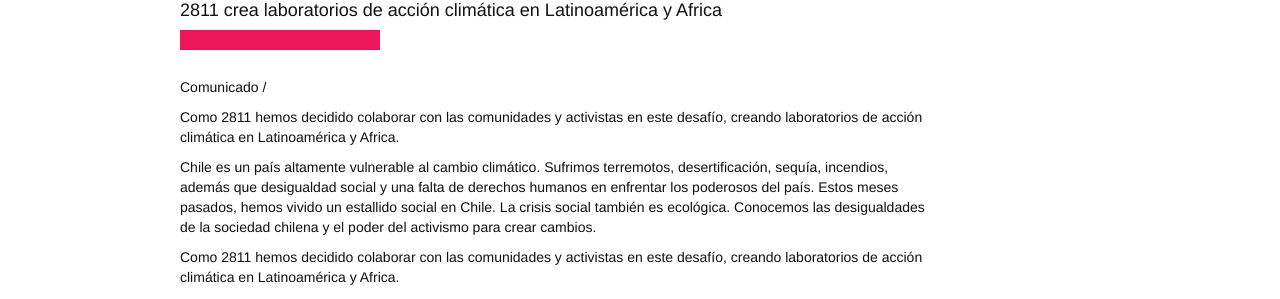
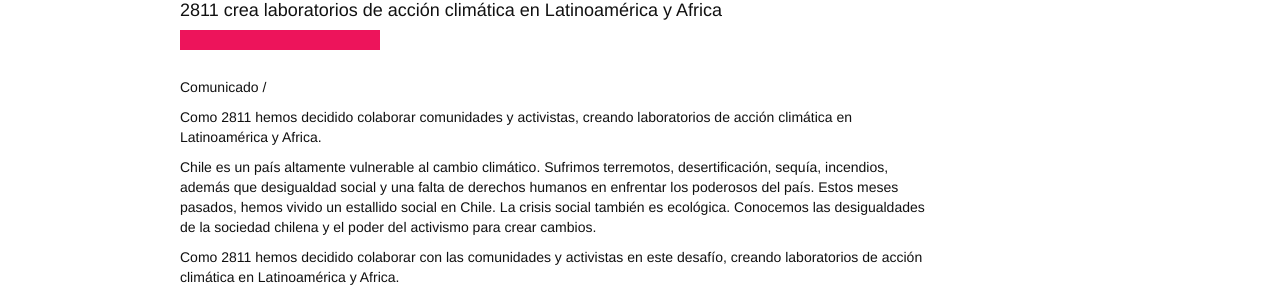
Before and after one commit to 2811Chile/2811Chile.github.io, a Jekyll site: the page built from _posts/2019-12-19-climatelabs.markdown, in a window 1280 px wide. Shown: the part 263-562 px from the top of the page. Built offline with Jekyll 4.4.1, drawn with Linux system fonts in a browser that asks for light colours; nearby versions of some CDN libraries; some web fonts are replaced; our own code applies the rules of GitHub Pages for plain Markdown files.

Commit message:
Updated Climatelabs

```diff
--- a/_posts/2019-12-19-climatelabs.markdown
+++ b/_posts/2019-12-19-climatelabs.markdown
@@ -14,7 +14,7 @@ excerpt_separator: "<!--mas-->"
 
 Comunicado /
 
-Como 2811 hemos decidido colaborar con las comunidades y activistas en este desafío, creando laboratorios de acción climática en Latinoamérica y Africa.
+Como 2811 hemos decidido colaborar comunidades y activistas, creando laboratorios de acción climática en Latinoamérica y Africa.
 <!--mas-->
 
 Chile es un país altamente vulnerable al cambio climático. Sufrimos terremotos, desertificación, sequía, incendios, además que desigualdad social y una falta de derechos humanos en enfrentar los poderosos del país. Estos meses pasados, hemos vivido un estallido social en Chile. La crisis social también es ecológica. Conocemos las desigualdades de la sociedad chilena y el poder del activismo para crear cambios.
```
